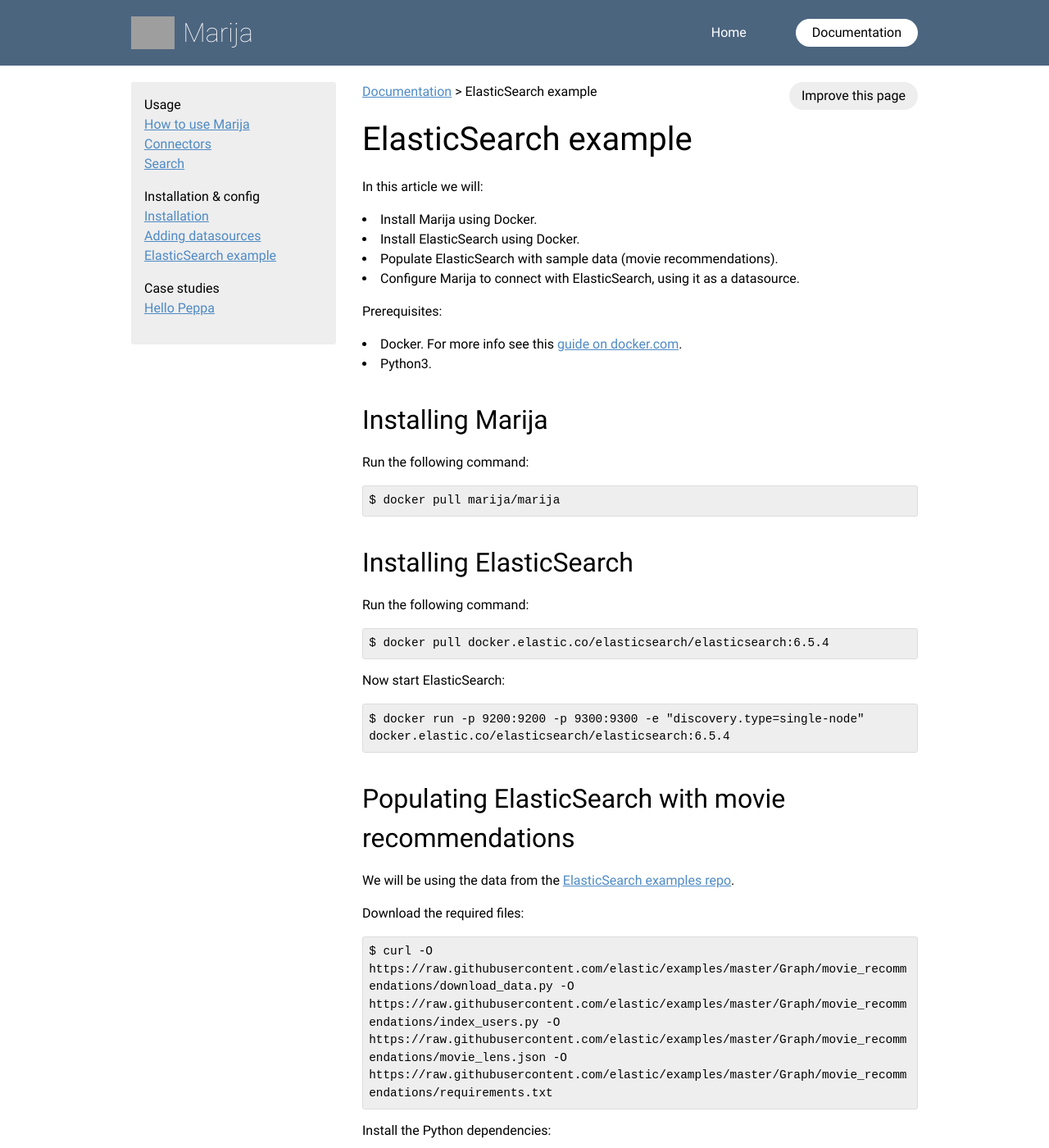
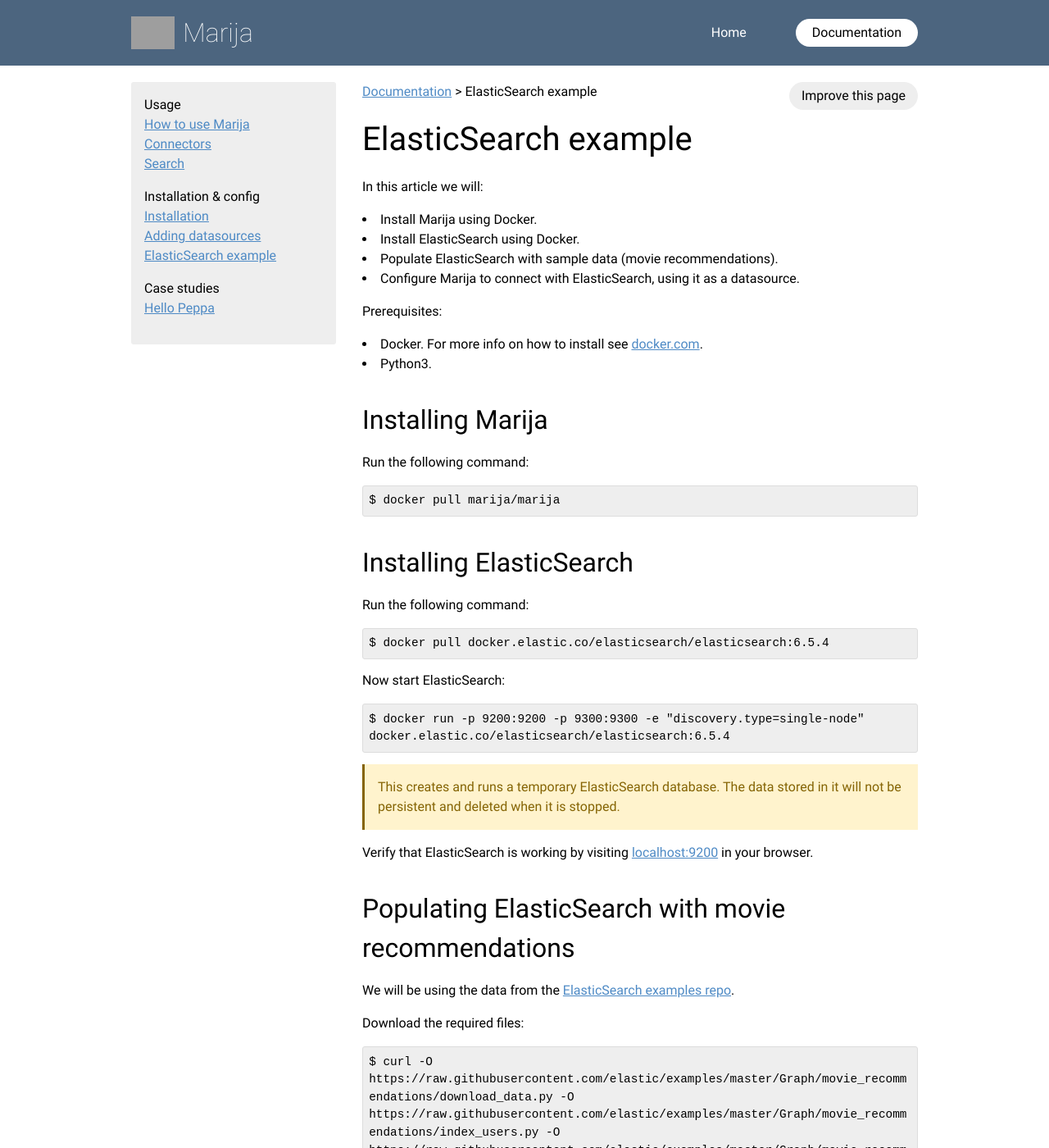
Before and after one commit to marijaio/marija-docs, a Jekyll site: the page built from elasticsearch-example.md, in a window 1280 px wide and 1400 px high. Shown: the whole window at 82% size. Built offline with Jekyll 4.4.1, drawn with Linux system fonts in a browser that asks for light colours; grey boxes are pictures that could not be loaded.

Commit message:
elasticsearch example

````diff
--- a/elasticsearch-example.md
+++ b/elasticsearch-example.md
@@ -10,7 +10,7 @@
 * Configure Marija to connect with ElasticSearch, using it as a datasource.
 
 Prerequisites:
-* Docker. For more info see this [guide on docker.com](https://docs.docker.com/get-started/).
+* Docker. For more info on how to install see [docker.com](https://docs.docker.com/install/).
 * Python3.
 
 ## Installing Marija
@@ -29,6 +29,9 @@
 ```
 $ docker run -p 9200:9200 -p 9300:9300 -e "discovery.type=single-node" docker.elastic.co/elasticsearch/elasticsearch:6.5.4
 ```
+> This creates and runs a temporary ElasticSearch database. The data stored in it will not be persistent and deleted when it is stopped.
+
+Verify that ElasticSearch is working by visiting [localhost:9200](http://localhost:9200) in your browser.
 
 ## Populating ElasticSearch with movie recommendations
 
````
